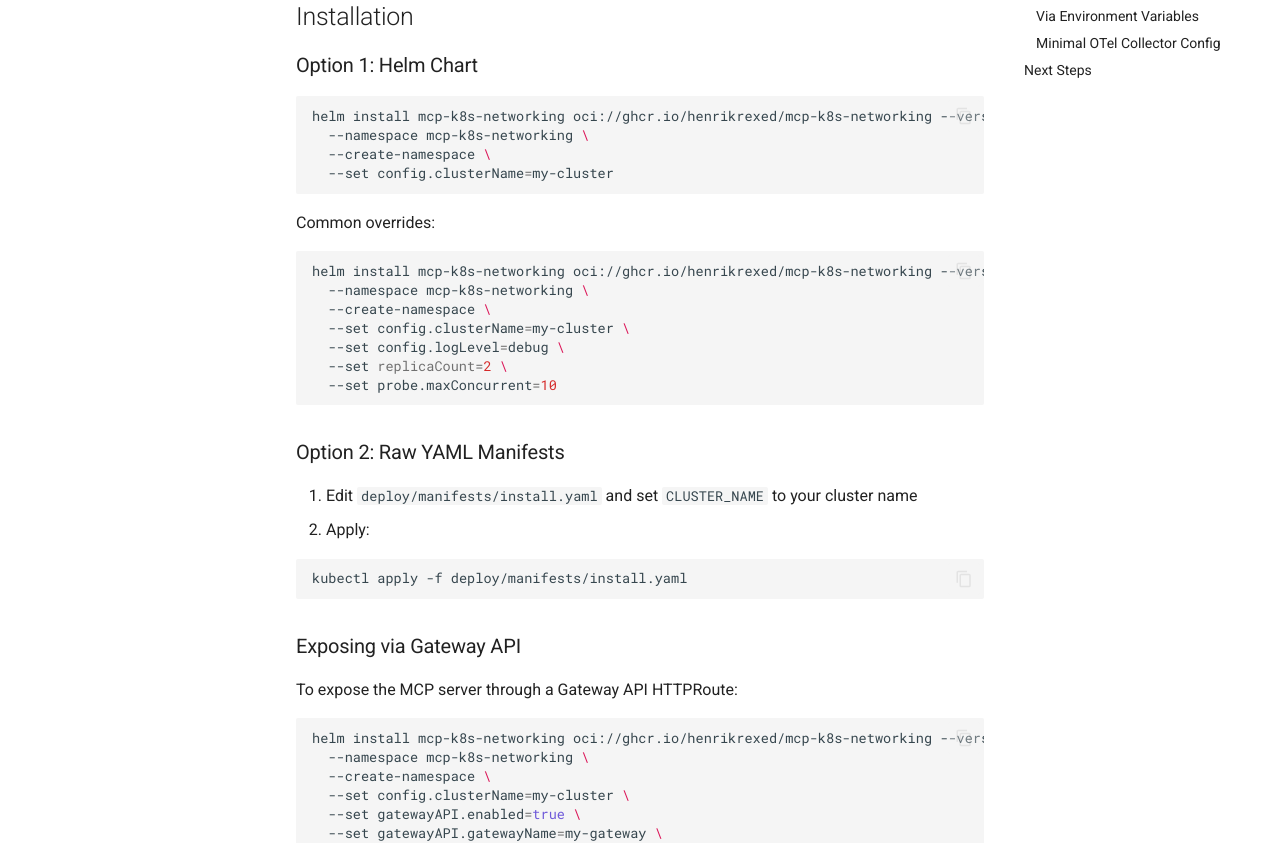
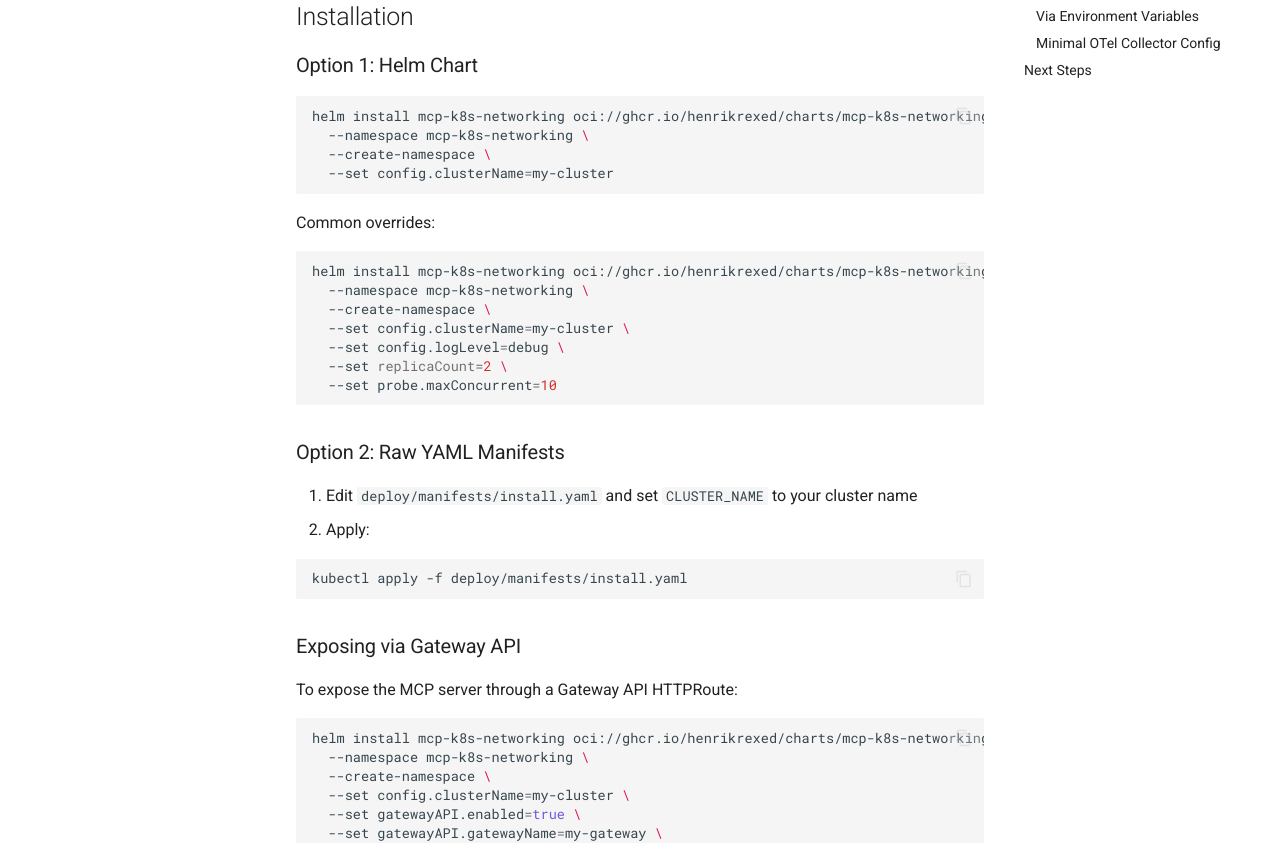
Before and after one commit to henrikrexed/mcp-k8s-networking, an MkDocs documentation site: the page built from docs/getting-started.md, in a window 1280 px wide and 1400 px high. Shown: the part 412-1255 px from the top of the window. Built offline with MkDocs 1.6.1 and Material for MkDocs 9.7.7, drawn with Linux system fonts in a browser that asks for light colours; comment, search, counter and statistics services are not loaded; some of the changed text lies outside the part shown.

Commit message:
fix: move Helm OCI charts to ghcr.io/henrikrexed/charts/ to avoid Docker image collision
Helm chart and Docker image shared the same GHCR path, causing the chart
artifact to overwrite the container image. Charts now publish under
ghcr.io/henrikrexed/charts/<name> while Docker images stay at
ghcr.io/henrikrexed/<name>.

````diff
--- a/docs/getting-started.md
+++ b/docs/getting-started.md
@@ -11,7 +11,7 @@
 ### Option 1: Helm Chart
 
 ```bash
-helm install mcp-k8s-networking oci://ghcr.io/henrikrexed/mcp-k8s-networking --version 0.0.14 \
+helm install mcp-k8s-networking oci://ghcr.io/henrikrexed/charts/mcp-k8s-networking --version 0.0.14 \
   --namespace mcp-k8s-networking \
   --create-namespace \
   --set config.clusterName=my-cluster
@@ -20,7 +20,7 @@ helm install mcp-k8s-networking oci://ghcr.io/henrikrexed/mcp-k8s-networking --v
 Common overrides:
 
 ```bash
-helm install mcp-k8s-networking oci://ghcr.io/henrikrexed/mcp-k8s-networking --version 0.0.14 \
+helm install mcp-k8s-networking oci://ghcr.io/henrikrexed/charts/mcp-k8s-networking --version 0.0.14 \
   --namespace mcp-k8s-networking \
   --create-namespace \
   --set config.clusterName=my-cluster \
@@ -43,7 +43,7 @@ kubectl apply -f deploy/manifests/install.yaml
 To expose the MCP server through a Gateway API HTTPRoute:
 
 ```bash
-helm install mcp-k8s-networking oci://ghcr.io/henrikrexed/mcp-k8s-networking --version 0.0.14 \
+helm install mcp-k8s-networking oci://ghcr.io/henrikrexed/charts/mcp-k8s-networking --version 0.0.14 \
   --namespace mcp-k8s-networking \
   --create-namespace \
   --set config.clusterName=my-cluster \
@@ -95,7 +95,7 @@ otel:
 Or on the command line:
 
 ```bash
-helm install mcp-k8s-networking oci://ghcr.io/henrikrexed/mcp-k8s-networking --version 0.0.14 \
+helm install mcp-k8s-networking oci://ghcr.io/henrikrexed/charts/mcp-k8s-networking --version 0.0.14 \
   --namespace mcp-k8s-networking \
   --create-namespace \
   --set config.clusterName=my-cluster \
````
Also changed, not shown: README.md (+1 -1 lines), docs/index.md (+1 -1 lines), 1 other file.
